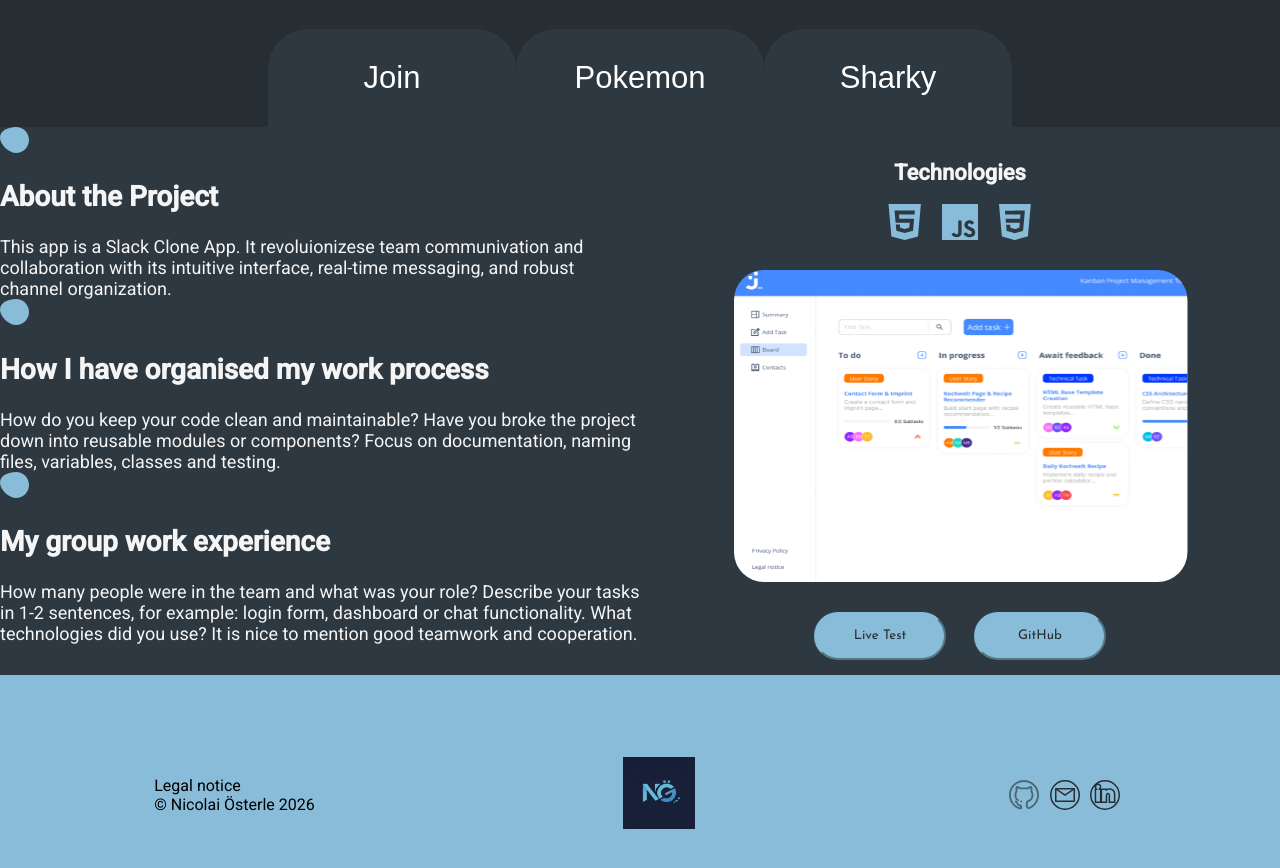
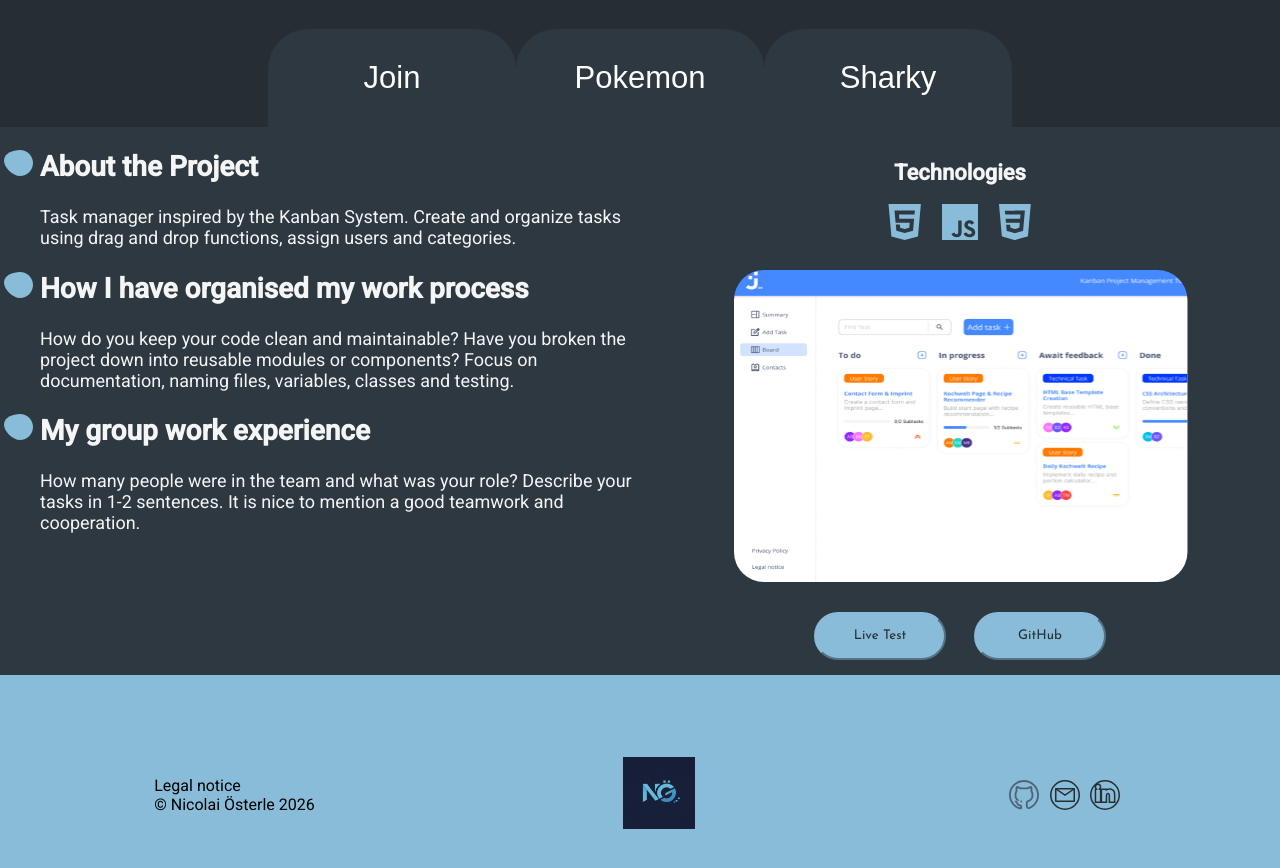
Before and after one commit to SilverBlure/portfoli, an Angular app: page / in a window 1280 px wide. Shown: the part 1720-2588 px from the top of the page. Built offline with nearby package versions, Linux system fonts and the light colour scheme.

Commit message:
change img to ul icon

```diff
--- a/src/app/my-projects/join/join.component.html
+++ b/src/app/my-projects/join/join.component.html
@@ -1,28 +1,37 @@
 <div class="rows">
     <div class="leftRow">
         <div>
-            <img src="./../../../assets/icons/Ellipse 8.svg">
+            <ul>
+                <li>
                     <h2>About the Project</h2>
-            <span>This app is a Slack Clone App.
-                It revoluionizese team communivation and collaboration with its intuitive
-                interface, real-time messaging, and robust channel organization.
-            </span>
+                    <span>Task manager inspired by the Kanban System. Create and organize tasks using drag and drop
+                        functions, assign users and categories.</span>
+                </li>
+
+            </ul>
+
+
         </div>
         <div>
-            <img src="./../../../assets/icons/Ellipse 8.svg">
+            <ul>
+                <li>
                     <h2>How I have organised my work process</h2>
-            <span>How do you keep your code clean and maintainable? Have you broke the
-                project down into reusable modules or components? Focus on documentation,
-                naming files, variables, classes and testing.
-            </span>
+                    <span>How do you keep your code clean and maintainable? Have you broken the project down into
+                        reusable modules or components? Focus on documentation, naming files, variables, classes and
+                        testing.</span>
+                </li>
+
+            </ul>
         </div>
         <div>
-            <img src="./../../../assets/icons/Ellipse 8.svg">
+            <ul>
+                <li>
                     <h2>My group work experience</h2>
-            <span>How many people were in the team and what was your role? Describe your tasks in 1-2 sentences, for
-                example: login form, dashboard or chat functionality.
-                What technologies did you use?
-                It is nice to mention good teamwork and cooperation.</span>
+                    <span>How many people were in the team and what was your role? Describe your tasks in 1-2 sentences.
+                        It is nice to mention a good teamwork and cooperation.</span>
+                </li>
+
+            </ul>
         </div>
     </div>
 
--- a/src/app/my-projects/join/join.component.scss
+++ b/src/app/my-projects/join/join.component.scss
@@ -74,3 +74,7 @@ button {
     display: flex;
     justify-content: space-between;
 }
+
+ul{
+    list-style-image: url('./../../../assets/icons/Ellipse 8.svg');
+}
```
Lines whose indentation alone changed are shown as unchanged.
